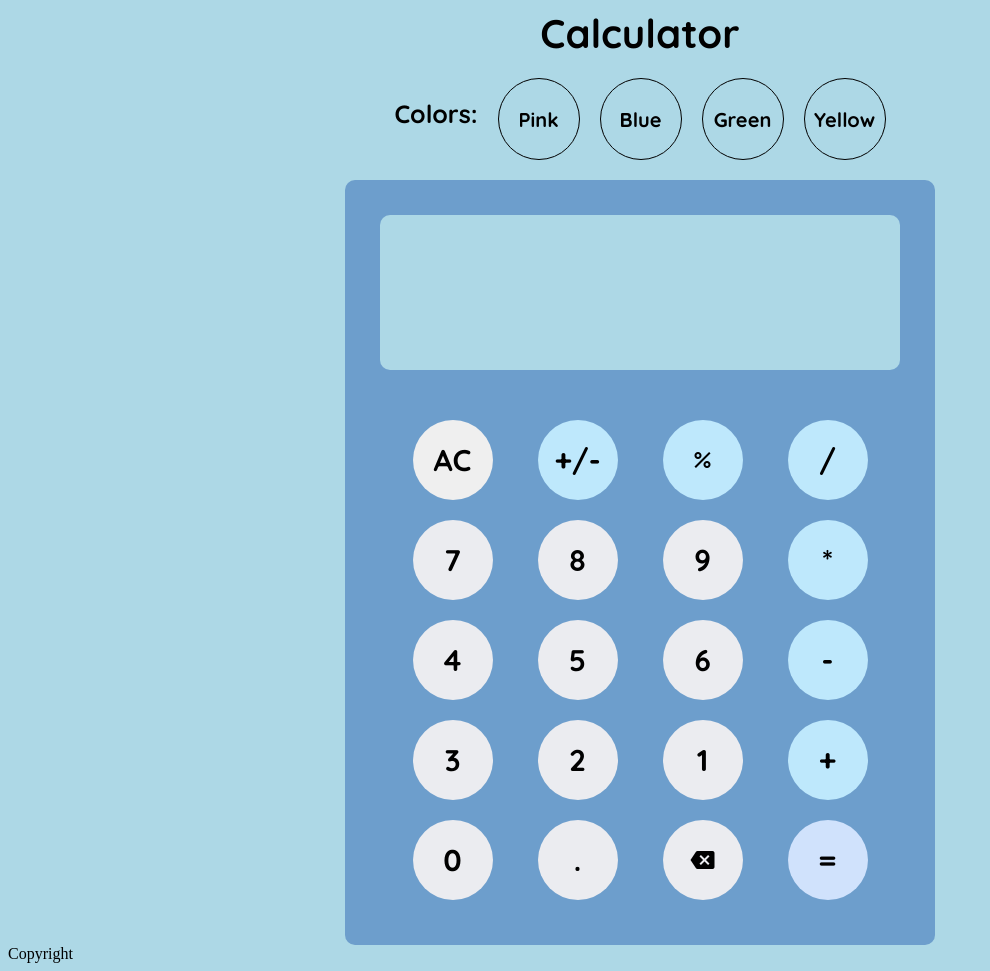
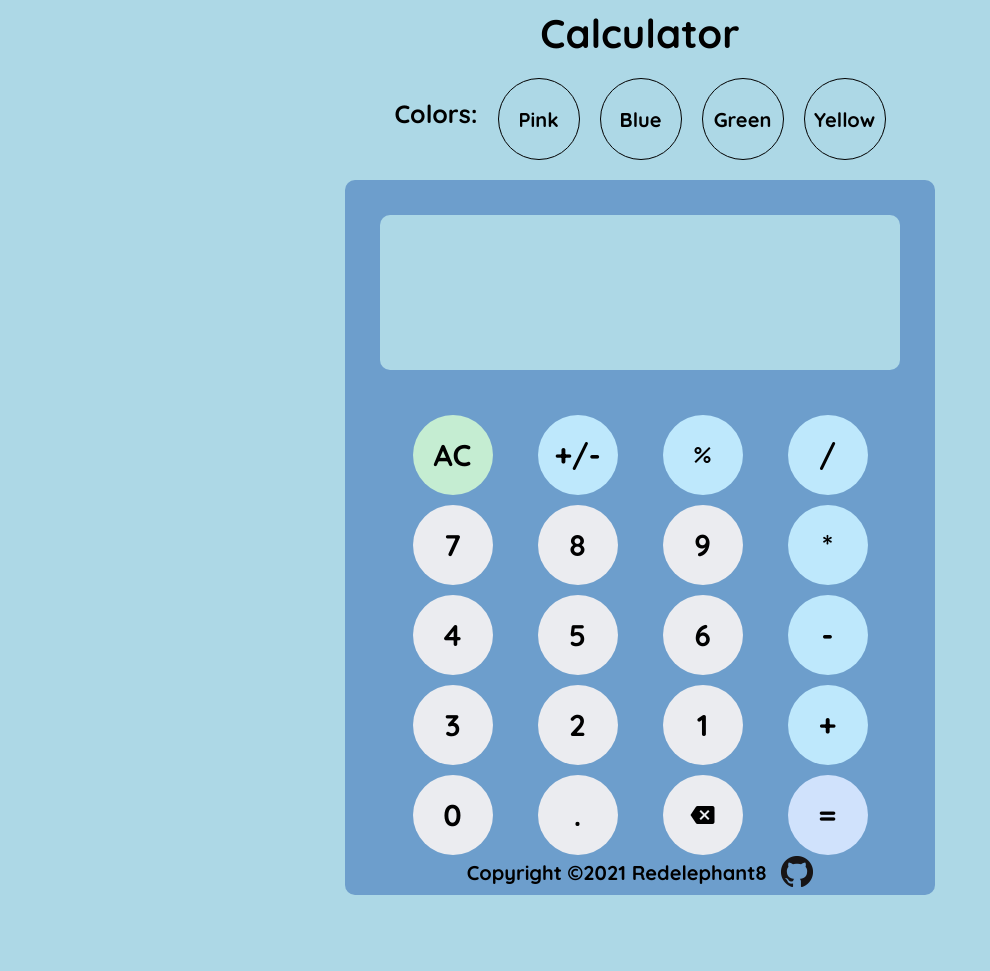
Before and after one commit to redelephant8/calculator, a plain HTML site: page index.html in a window 1280 px wide. Shown: the whole page, without its empty margins (0-990 px from the left). After the commit the page ends 903 px from the top, so only its background shows below. Drawn offline with Linux system fonts and the light colour scheme.

Commit message:
Finished styling and testing for bugs

```diff
--- a/index.html
+++ b/index.html
@@ -30,30 +30,30 @@
             <div class="calculator">
                 <button id="c-clear" name="c-clear" onclick="clearCalc()">AC</button>
                 <button class="c-operator" onclick="display('+/-')" name="c-operator">+/-</button>
-                <button data-operator class="c-operator" name="c-operator" onclick="operator('%')"><span
+                <button class="c-operator" name="c-operator" onclick="operator('%')"><span
                         class="material-icons">percent</span></button>
-                <button data-operator class="c-operator" name="c-operator" onclick="operator('/')">/</button>
-                <button data-num class="c-number" name="c-number" >7</button>
-                <button data-num class="c-number" name="c-number">8</button>
-                <button data-num class="c-number" name="c-number">9</button>
-                <button data-operator class="c-operator" name="c-operator" onclick="operator('*')">*</button>
-                <button data-num class="c-number" name="c-number">4</button>
-                <button data-num class="c-number" name="c-number">5</button>
-                <button data-num class="c-number" name="c-number">6</button>
-                <button data-operator class="c-operator" name="c-operator" onclick="operator('-')">-</button>
-                <button data-num class="c-number" name="c-number">3</button>
-                <button data-num class="c-number" name="c-number">2</button>
-                <button data-num class="c-number" name="c-number">1</button>
-                <button data-operator class="c-operator" name="c-operator" onclick="operator('+')">+</button>
-                <button data-num class="c-number" name="c-number">0</button>
-                <button data-num class="c-number" name="c-number" class="operator" id="point" onclick="display('.')">.</button>
-                <button data-num class="c-number" name="c-number" onclick="deleteCalc()"><span
+                <button class="c-operator" name="c-operator" onclick="operator('/')">/</button>
+                <button class="c-number" name="c-number" onclick="display(7)">7</button>
+                <button class="c-number" name="c-number" onclick="display(8)">8</button>
+                <button class="c-number" name="c-number" onclick="display(9)">9</button>
+                <button class="c-operator" name="c-operator" onclick="operator('*')">*</button>
+                <button class="c-number" name="c-number" onclick="display(4)">4</button>
+                <button class="c-number" name="c-number" onclick="display(5)">5</button>
+                <button class="c-number" name="c-number" onclick="display(6)">6</button>
+                <button class="c-operator" name="c-operator" onclick="operator('-')">-</button>
+                <button class="c-number" name="c-number" onclick="display(3)">3</button>
+                <button class="c-number" name="c-number" onclick="display(2)">2</button>
+                <button class="c-number" name="c-number" onclick="display(1)">1</button>
+                <button class="c-operator" name="c-operator" onclick="operator('+')">+</button>
+                <button class="c-number" name="c-number" onclick="display(0)">0</button>
+                <button class="c-number" name="c-number" class="operator" id="point" onclick="display('.')">.</button>
+                <button class="c-number" name="c-number" onclick="deleteCalc()"><span
                         class="material-icons">backspace</span></button>
-                <button class="c-equal" id="c-equal" onclick="equal()">=</button>
+                <button id="c-equal" name="c-equal" onclick="equal()">=</button>
             </div>
         </div>
     </div>
-    <footer>Copyright </footer>
+    <footer>Copyright ©2021 Redelephant8 <img src='images/github.png'></footer>
     </div>
 </body>
 
--- a/styles.css
+++ b/styles.css
@@ -1,7 +1,10 @@
 html {
   background-color: lightblue;
   transition: all 0.2s ease;
+  position: relative;
+  min-height: 100%;
 }
+
 .main {
   display: flex;
   flex-direction: column;
@@ -14,9 +17,13 @@ html {
   grid-template-columns: repeat(4, 1fr);
   align-items: center;
   justify-content: center;
-  height: 500px;
+  height: 450px;
   width: 500px;
   margin-top: 40px;
+}
+
+.calculator button {
+  margin: 5px;
 }
 
 .calculatorContainer {
@@ -98,7 +105,7 @@ button:hover {
   font-size: 25px;
 }
 
-.c-clear {
+#c-clear {
   background-color: #c5edd2;
 }
 
@@ -113,3 +120,17 @@ button:hover {
 #c-equal {
   background-color: #d0e2fc;
 }
+
+footer {
+  position: absolute;
+  bottom: 0;
+  left: 0;
+  display: flex;
+  align-items: center;
+  justify-content: center;
+  gap: 15px;
+  width: 100%;
+  padding: 15px 0;
+  font-size: 20px;
+  font-family: "Quicksand";
+}
```
Also changed, not shown: script.js (+20 -18 lines), images/github.png (added).
